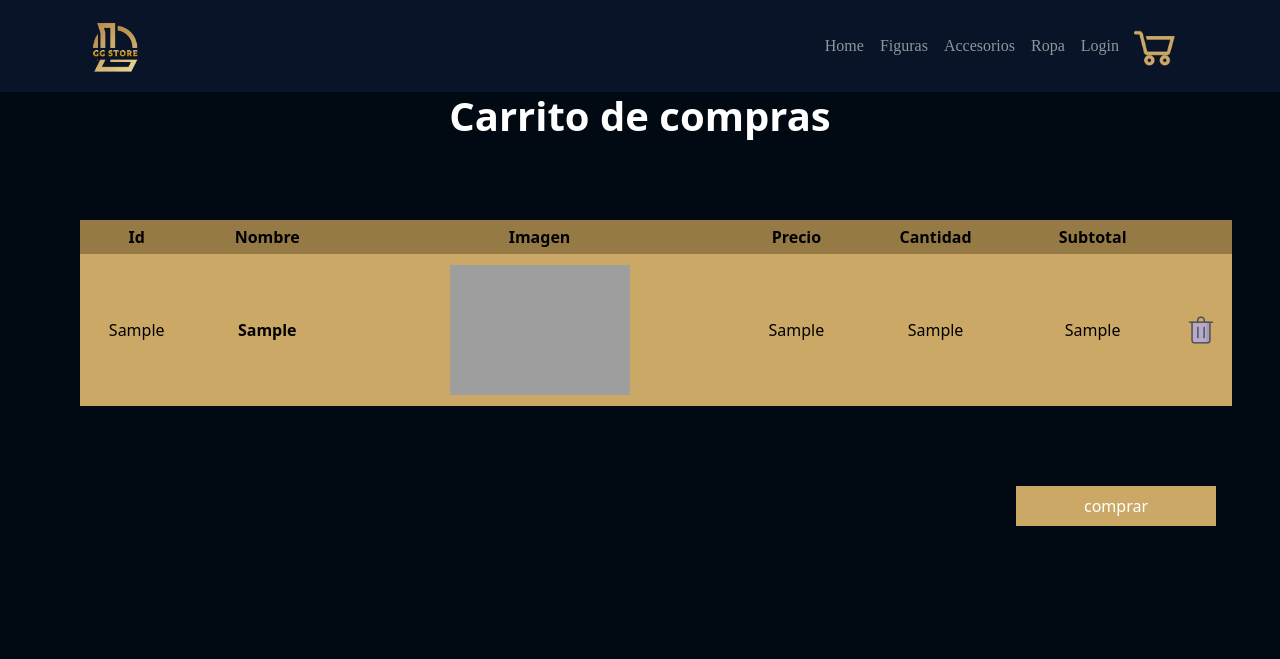
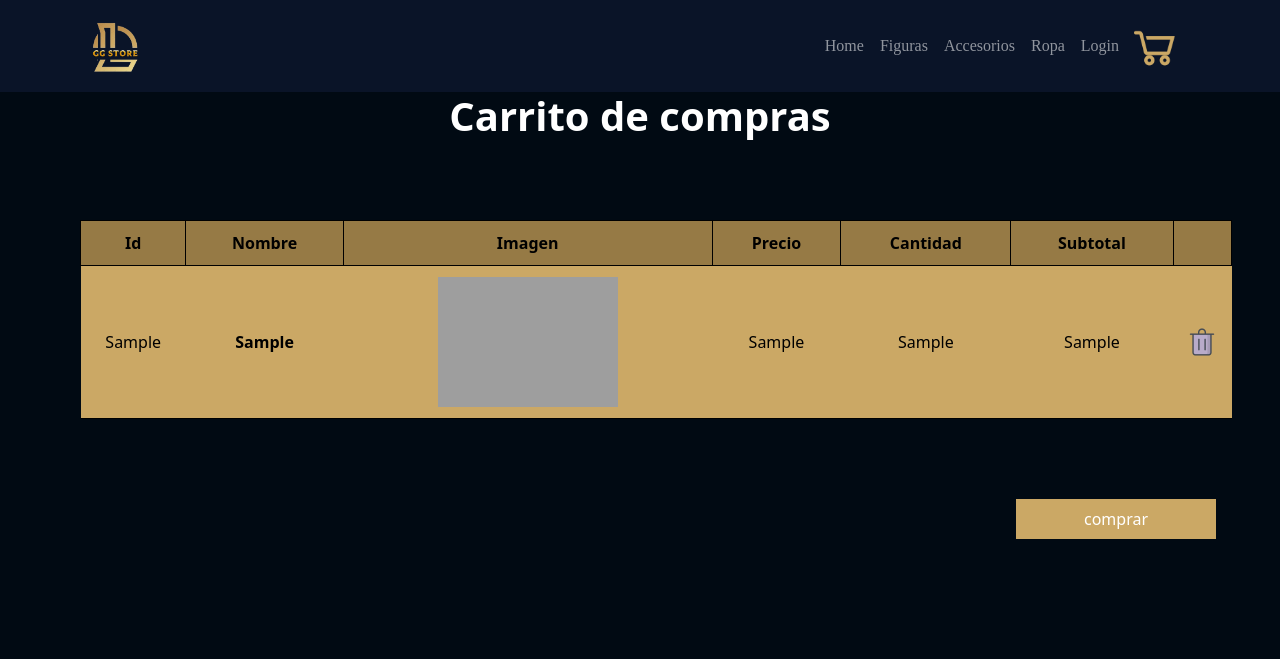
Before and after one commit to Feli-verdugo/LeagueofDraven, a Django app: template core/templates/core/carrodos.html in a window 1280 px wide. Shown: the top 659 px of the page. Run offline with Django 5.2, Linux system fonts and the light colour scheme; the template is opened without the code that fills it: most values are stand-ins (such as "Sample title", 1, 10 or a date in 2020); grey boxes are pictures that could not be loaded.

Commit message:
pequeño cambio

```diff
--- a/core/static/stylecarro.css
+++ b/core/static/stylecarro.css
@@ -167,26 +167,36 @@ footer {
 
 }
 
-table{
+.tablacarrito{
+
     width: 90%;
+
 
 }
 
-thead{
+.tablacarrito thead{
     background-color: #967a45;
     color: #c7c3c3;
     height: 30px;
     text-align: center;
 }
 
-th{
+.tablacarrito th{
     padding: 5px;
+    border: 1px solid black;
+    padding: 10px;
 
 }
 
-td{
+.tablacarrito td{
     text-align: center;
 }
+
+
+.tablacarrito tr {
+    border-bottom: 1px solid black;
+}
+
 
 .imagen-carrito{
     display: flex;
--- a/core/templates/core/carrodos.html
+++ b/core/templates/core/carrodos.html
@@ -80,6 +80,8 @@
         }
 
 
+
+
     </style>
 </head>
 
@@ -121,7 +123,7 @@
 
     <h1 class="titulo-carrito">Carrito de compras</h1>
     <section id="catalogo">
-        <table>
+        <table class="tablacarrito">
             <thead>
                 <tr>
                     <th>Id</th>
```
